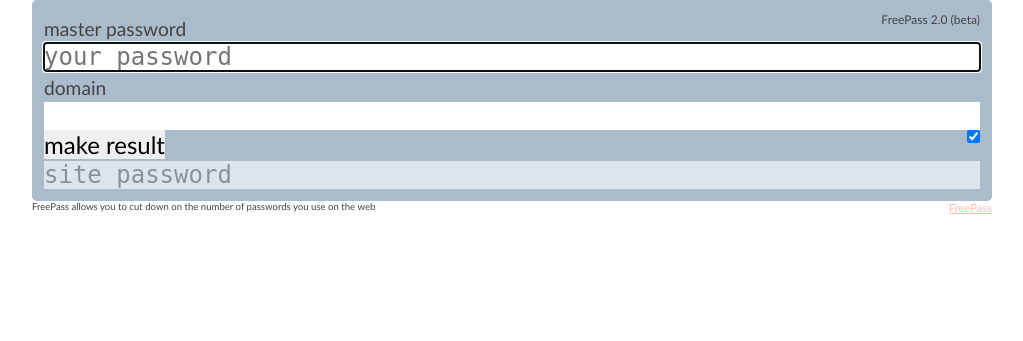
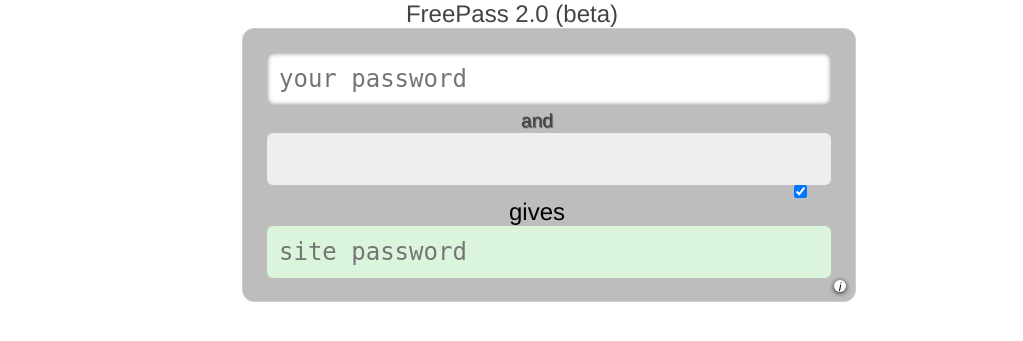
Before and after one commit to zimbatm/freepass, a PHP site: page /freepass.html in a window 1280 px wide. Shown: the top 341 px of the page, without its empty margins (128-1151 px from the left). Run offline with PHP 8.4, Linux system fonts and the light colour scheme.

Commit message:
Lots of changes
Add a flip-side to the menu, using CSS3 transforms.

Design refresh with lots of CSS3 things.

* Disable click on bookmarklet
* Add error message when masterpw or domain are missing
* Result is now select on single click

```diff
--- a/src/freepass.css
+++ b/src/freepass.css
@@ -5,25 +5,16 @@
   padding: 0;
   border: none;
 }
+
 body {
   min-width: 150px;
-  max-width: 960px;
+  max-width: 540px;
   margin: 0 auto;
 
   background-color: #fff;
   color: #444;
 
-  font-family: Trebuchet MS, Helvetica, Arial, sans-serif;
-}
-
-input[type=password], input[type=text] {
-  font-family: Monospace, fixed;
-  width: 100%;
-  border: none;
-}
-
-input[type=checkbox] {
-  float: right;
+  font-family: Helvetica Neue, Helvetica, Arial, sans-serif;
 }
 
 label {
@@ -34,49 +25,130 @@ p {
   font-size: 60%;
 }
 
-#freepass {
-  background-color: #aabbcc;
-  padding: 0.5em;
-  font-size: 1.5em;
-
-  border-radius: 0.2em;
-  -moz-border-radius: 0.2em;
-  -webkit-border-radius: 0.2em;
+#title {
+  font-size: 150%;
+  text-align: center;
 }
 
-#freepass h1 {
-  float: right;
-  font-size: 0.5em;
+#freepass {
+  position: relative;
+  width: 100%;
+  height: 14em;
+  margin-bottom: 4em;
+
+  -webkit-perspective: 600;
+  -moz-perspective: 600;
 }
 
-#domain-wrap {
-  position: relative;
+#freepass > div {
+  background-color: #bdbdbd;
+  padding: 1em;
+  padding-right: 2em;
+  border: 1px solid #ccc;
+  float: none;
+  position: absolute;
+  top: 0;
+  left: 0;
+  width: inherit;
+  height: inherit;
+
+  font-size: 1.5em;
+  text-align: center;
+
+  text-shadow: 1px  1px 1px rgba(0,0,0,0.6);
+  border-radius: 0.5em;
 }
 
-#domain-mask {
+#freepass input {
+  background-color: #eee;
+}
+
+#freepass input:focus {
+  outline: none; /* remove the Chrome blue border */
+
+  box-shadow:inset 0px 0px 5px rgba(0,0,0,.5);
+  -webkit-box-shadow:inset 0px 0px 5px rgba(0,0,0,.5);
+  -moz-box-shadow:inset 0px 0px 5px rgba(0,0,0,.5);
+}
+
+#freepass input[type=password], #freepass input[type=text] {
+  font-family: Monospace, fixed;
+  width: 100%;
+  border: none;
+  padding: 0.5em;
+  border-radius: 0.25em;
+}
+
+#freepass .masterpw:focus, #freepass .domain:focus {
+  background-color: #fff;
+}
+
+#freepass .domain-label {
+  margin-top: -0.25em;
+}
+
+#freepass .subdomain {
+  float: right;
+}
+
+#freepass .domain-wrap {
+  position: relative;
+  text-align: left;
+}
+
+#freepass .domain-mask {
   width: 100%;
   font-family: Monospace, fixed;
   color: #000;
   color: #444;
+  padding-left: 0.5em;
 
   position: absolute;
   white-space: nowrap;
   overflow: hidden;
 }
 
-#domain-mask .prefix, #domain-mask .postfix {
-  color: #aaa;
+#freepass .domain-mask .prefix, #freepass .domain-mask .postfix {
+  color: #d5d5d5;
 }
 
-#result {
-  filter:alpha(opacity=60);
-  -moz-opacity:0.6;
-  -khtml-opacity: 0.6;
-  opacity: 0.6;
+#freepass .domain-mask .main {
+  color: black;
+}
+
+#freepass button.info {
+  position: absolute;
+  right: 0.75em;
+  bottom: 0.75em;
+
+  background: white;
+  font-style: italic;
+  font-size: 50%;
+  border-radius: 0.5em;
+  width: 1em;
+  height: 1em;
+
+  -moz-box-shadow: 0 1px 5px rgba(0,0,0,0.9);
+  -webkit-box-shadow: 0 1px 5px rgba(0,0,0,0.9);
+  box-shadow: 0 1px 5px rgba(0,0,0,0.9);
+}
+
+#freepass button[type=submit] {
+  width: 100%;
+  background-color: transparent;
+}
+
+#freepass .result {
+  color: #48a74c;
+  background-color: #daf5db;
+}
+
+#freepass .result.missing {
+  color: #a7484c;
+  background-color: #f5dadb;
 }
 
 #bookmarklet {
-  float: right;
   font-size: 70%;
   color: #fba;
 }
@@ -94,3 +166,66 @@ p {
   background: #faa;
   font-size: 300%;
 }
+
+/**
+ * CSS transforms
+ */
+#freepass .front {
+  z-index: 900;
+
+  -webkit-transform: rotateY(0deg);
+  -webkit-transform-style: preserve-3d;
+  -webkit-backface-visibility: hidden;
+
+  -moz-transform: rotateY(0deg);
+  -moz-transform-style: preserve-3d;
+  -moz-backface-visibility: hidden;
+
+  /* -- transition is the magic sauce for animation -- */
+  -o-transition: all .4s ease-in-out;
+  -ms-transition: all .4s ease-in-out;
+  -moz-transition: all .4s ease-in-out;
+  -webkit-transition: all .4s ease-in-out;
+  transition: all .4s ease-in-out;
+}
+
+#freepass.flip .front {
+  z-index: 900;
+
+  -webkit-transform: rotateY(180deg);
+  -moz-transform: rotateY(180deg);
+
+  -moz-box-shadow: 0 15px 50px rgba(0,0,0,0.2);
+  -webkit-box-shadow: 0 15px 50px rgba(0,0,0,0.2);
+  box-shadow: 0 15px 50px rgba(0,0,0,0.2);
+}
+
+#freepass .back {
+  z-index: 800;
+
+  -webkit-transform: rotateY(-180deg);
+  -webkit-transform-style: preserve-3d;
+  -webkit-backface-visibility: hidden;
+
+  -moz-transform: rotateY(-180deg);
+  -moz-transform-style: preserve-3d;
+  -moz-backface-visibility: hidden;
+
+  /* -- transition is the magic sauce for animation -- */
+  -o-transition: all .4s ease-in-out;
+  -ms-transition: all .4s ease-in-out;
+  -moz-transition: all .4s ease-in-out;
+  -webkit-transition: all .4s ease-in-out;
+  transition: all .4s ease-in-out;
+}
+
+#freepass.flip .back {
+  z-index: 1000;
+
+  -webkit-transform: rotateY(0deg);
+  -moz-transform: rotateY(0deg);
+
+  box-shadow: 0 15px 50px rgba(0,0,0,0.2);
+  -moz-box-shadow: 0 15px 50px rgba(0,0,0,0.2);
+  -webkit-box-shadow: 0 15px 50px rgba(0,0,0,0.2);
+}
--- a/src/freepass.html
+++ b/src/freepass.html
@@ -7,28 +7,32 @@
   <script src="freepass.js"></script>
 </head>
 <body>
+  <h1 id="title">FreePass 2.0 (beta)</h1>
   <form id="freepass">
-    <h1>FreePass 2.0 (beta)</h1>
-    <label for="masterpw">master password</label>
-    <input id="masterpw" type="password" autofocus placeholder="your password">
+    <div class="front">
+      <input class="masterpw" type="password" autofocus placeholder="your password" title="master password">
 
-    <label for="domain" id="domain-label">domain</label>
+      <label for="domain" class="domain-label">and</label>
 
-    <div id="domain-wrap">
-      <div id="domain-mask"><span class="prefix"></span><span class="main"></span><span class="postfix"></span></div>
-      <input id="domain" type="text" autocomplete="off">
+      <div class="domain-wrap">
+        <div class="domain-mask"><span class="prefix"></span><span class="main"></span><span class="postfix"></span></div>
+        <input class="domain" type="text" autocomplete="off" title="domain">
+      </div>
+
+      <input type="checkbox" class="subdomain" title="extract domain" checked>
+
+      <button type="submit">gives</button>
+
+      <input type="text" class="result" autocomplete="off" readonly placeholder="site password">
+
+      <button class="info" title="info">i</button>
     </div>
+    <div class="back">
+      FreePass gives you a unique password per website by combining the domain and a master password.
 
-    <input type="checkbox" id="subdomain" label="only domain" checked>
-
-    <button type="submit">make result</button>
-
-    <input type="text" id="result" autocomplete="off" readonly placeholder="site password">
+      Use the <a id="bookmarklet" href="javascript:(function(d){var x=d.createElement('iframe');x.src='http://freepass.li';x.style.cssText='width:180px;height:110px;position:absolute;border:5px solid #fff;margin:0;padding:0;top:0;right:0;z-index:99999;';d.body.appendChild(x);})(document);">FreePass</a> bookmarklet to simplify the process.
+    </div>
   </form>
-
-  <a id="bookmarklet" href="javascript:(function(d){var x=d.createElement('iframe');x.src='http://freepass.li';x.style.cssText='width:180px;height:110px;position:absolute;border:5px solid #fff;margin:0;padding:0;top:0;right:0;z-index:99999;';d.body.appendChild(x);})(document);">FreePass</a>
-
-  <p id="about">FreePass allows you to cut down on the number of passwords you use on the web</p>
 
   <p id="debug"></p>
 
```
Also changed, not shown: lib/freepass/gui.js.
